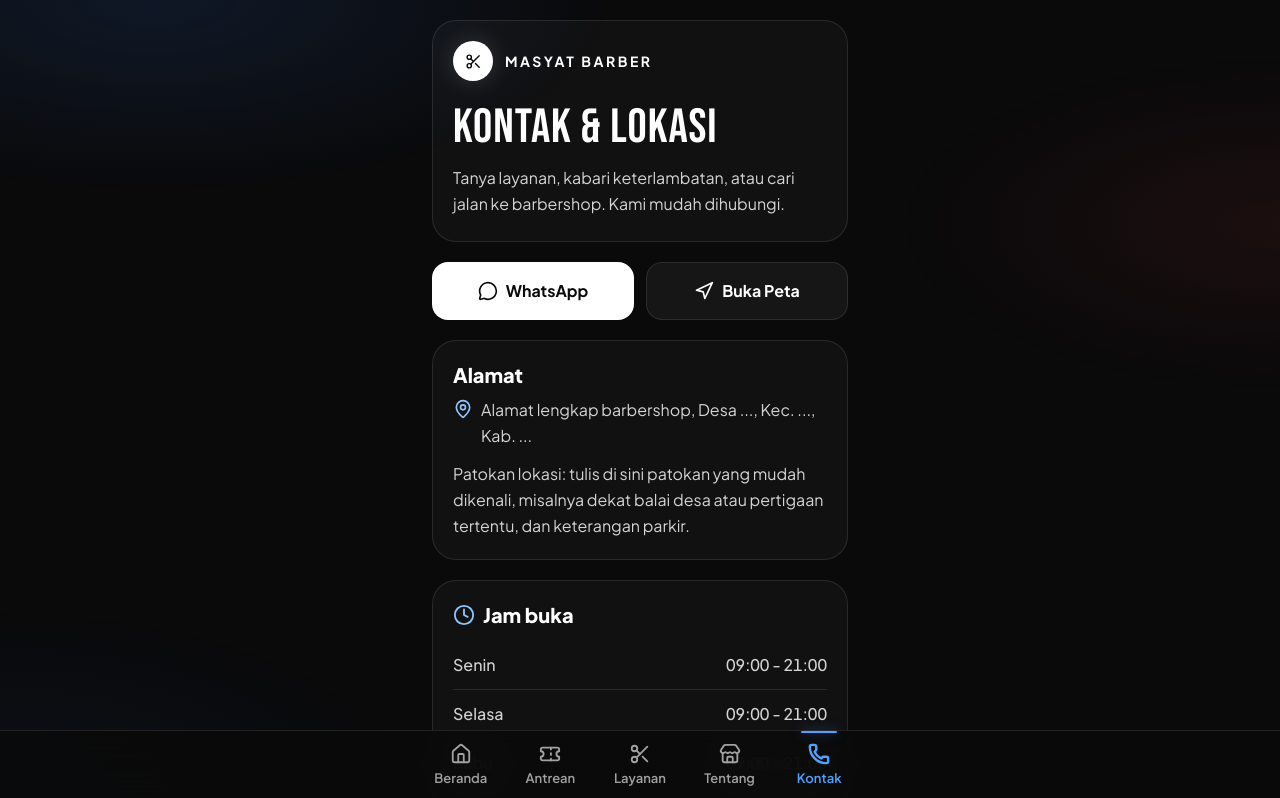
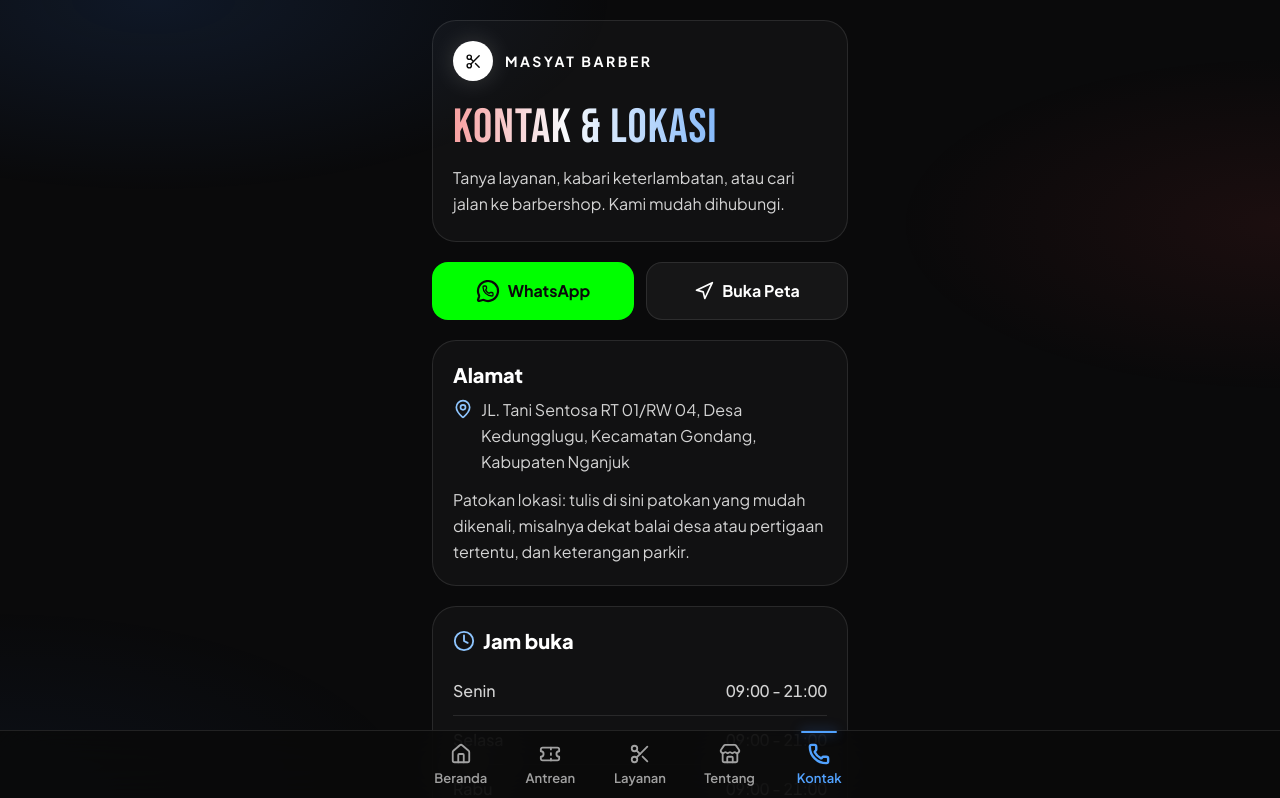
Before and after one commit to Zakynovan18/barbershop-antrean, a Next.js app: page /kontak in a window 1280 px wide. Shown: the top 798 px of the page. Built offline with nearby package versions, Linux system fonts and the light colour scheme.

Commit message:
ubah page kontak

```diff
--- a/app/kontak/page.tsx
+++ b/app/kontak/page.tsx
@@ -9,6 +9,7 @@ import {
   MapPin,
   MessageCircle,
   Navigation,
+  Phone,
 } from "lucide-react";
 import { SHOP } from "@/lib/shop";
 import { CONTACT_FAQ, DIRECTIONS, HOURS, HOURS_NOTE } from "@/lib/content";
@@ -29,6 +30,15 @@ const QUICK_MESSAGES = [
     text: "Halo, saya ingin membatalkan antrean. Nama: ... Nomor: ...",
   },
 ];
+
+function WhatsAppIcon() {
+  return (
+    <span className="relative flex h-6 w-6 items-center justify-center" aria-hidden="true">
+      <MessageCircle className="absolute inset-0 h-6 w-6" strokeWidth={2.2} />
+      <Phone className="h-3 w-3" strokeWidth={2.6} />
+    </span>
+  );
+}
 
 export default function KontakPage() {
   const [today, setToday] = useState("");
@@ -65,9 +75,9 @@ export default function KontakPage() {
               href={wa("Halo, saya ingin bertanya.")}
               target="_blank"
               rel="noopener noreferrer"
-              className="flex items-center justify-center gap-2 rounded-2xl bg-white py-4 text-base font-bold text-neutral-950 transition-colors hover:bg-neutral-200 focus-visible:outline-none focus-visible:ring-2 focus-visible:ring-blue-400 focus-visible:ring-offset-2 focus-visible:ring-offset-neutral-950"
+              className="flex items-center justify-center gap-2 rounded-2xl bg-[#00FF00] py-4 text-base font-bold text-neutral-950 transition-colors hover:bg-[#00E600] focus-visible:outline-none focus-visible:ring-2 focus-visible:ring-[#00FF00] focus-visible:ring-offset-2 focus-visible:ring-offset-neutral-950"
             >
-              <MessageCircle size={20} /> WhatsApp
+              <WhatsAppIcon /> WhatsApp
             </a>
             <a
               href={SHOP.mapsUrl}
--- a/components/BarberCards.tsx
+++ b/components/BarberCards.tsx
@@ -22,10 +22,10 @@ const readyText = (now: number, readyIn: number) =>
 
 function statusOf(c: CardData) {
   if (c.busy)
-    return { text: "Sibuk", cls: "bg-red-500/15 text-red-300" };
+    return { text: "Sibuk", cls: "bg-red-600 text-white" };
   if (c.waiting > 0)
     return { text: "Ada antrean", cls: "bg-blue-400/15 text-blue-300" };
-  return { text: "Kosong", cls: "bg-white/10 text-neutral-300" };
+  return { text: "Kosong", cls: "bg-blue-600 text-white" };
 }
 
 const BASE =
--- a/components/PageHeader.tsx
+++ b/components/PageHeader.tsx
@@ -32,7 +32,9 @@ export default function PageHeader({
           }`}
       >
         <span className="w">
-          <span style={{ "--i": 0 } as React.CSSProperties}>{title}</span>
+          <span style={{ "--i": 0 } as React.CSSProperties}>
+            <span className="shimmer">{title}</span>
+          </span>
         </span>
       </h1>
 
--- a/lib/shop.ts
+++ b/lib/shop.ts
@@ -6,9 +6,9 @@ export const SHOP = {
   open: "09:00",
   close: "21:00",
   openDays: "Setiap hari",
-  address: "Alamat lengkap barbershop, Desa ..., Kec. ..., Kab. ...",
-  mapsUrl: "https://maps.google.com/?q=nama+barbershop",
-  whatsapp: "6281234567890", // format internasional, tanpa + atau spasi
+  address: "JL. Tani Sentosa RT 01/RW 04, Desa Kedungglugu, Kecamatan Gondang, Kabupaten Nganjuk",
+  mapsUrl: "https://maps.app.goo.gl/95VTKBBXo91q88AEA?g_st=ac",
+  whatsapp: "6281358714035", // format internasional, tanpa + atau spasi
   instagram: "", // contoh: "https://instagram.com/namabarber"
   tiktok: "",
   email: "",
```
